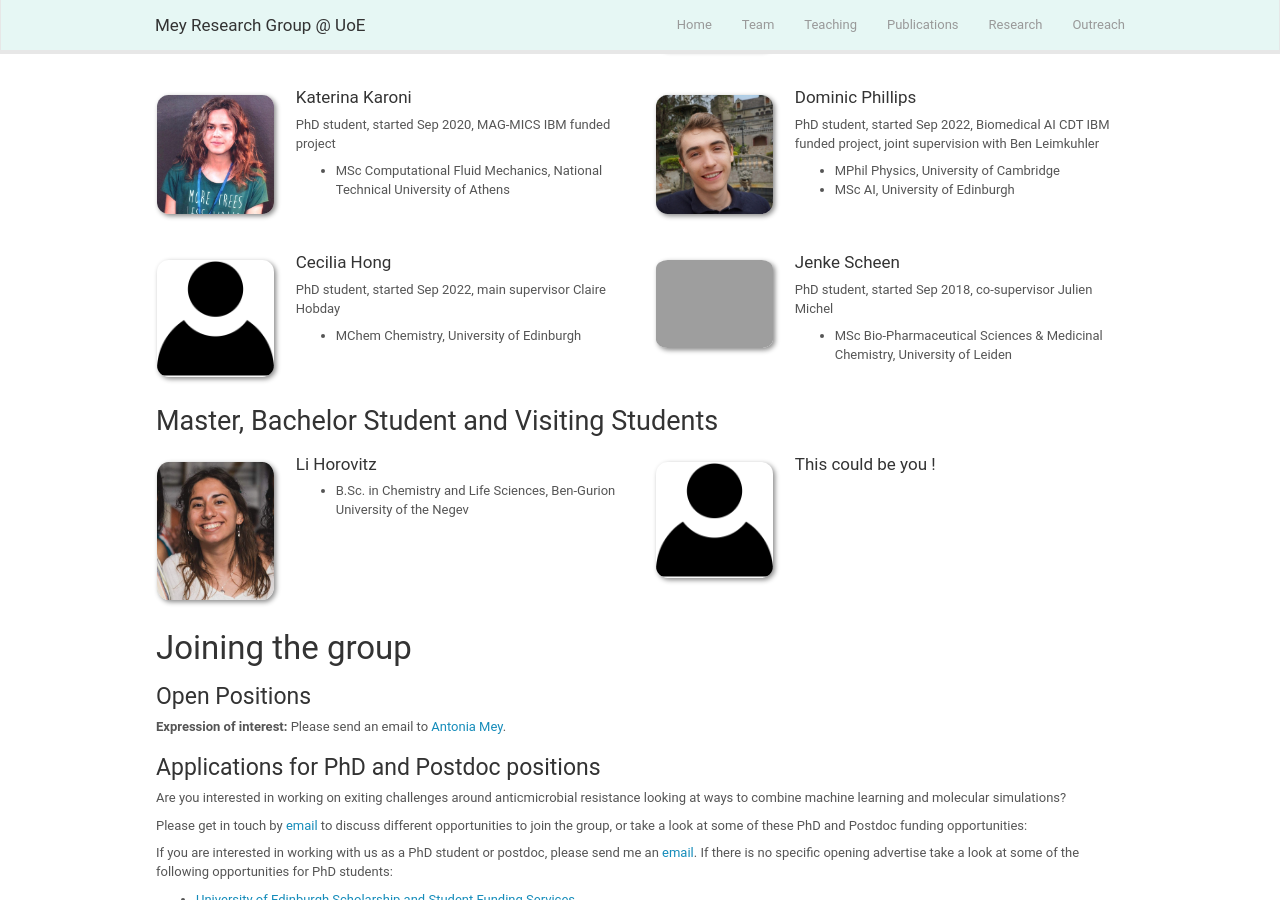
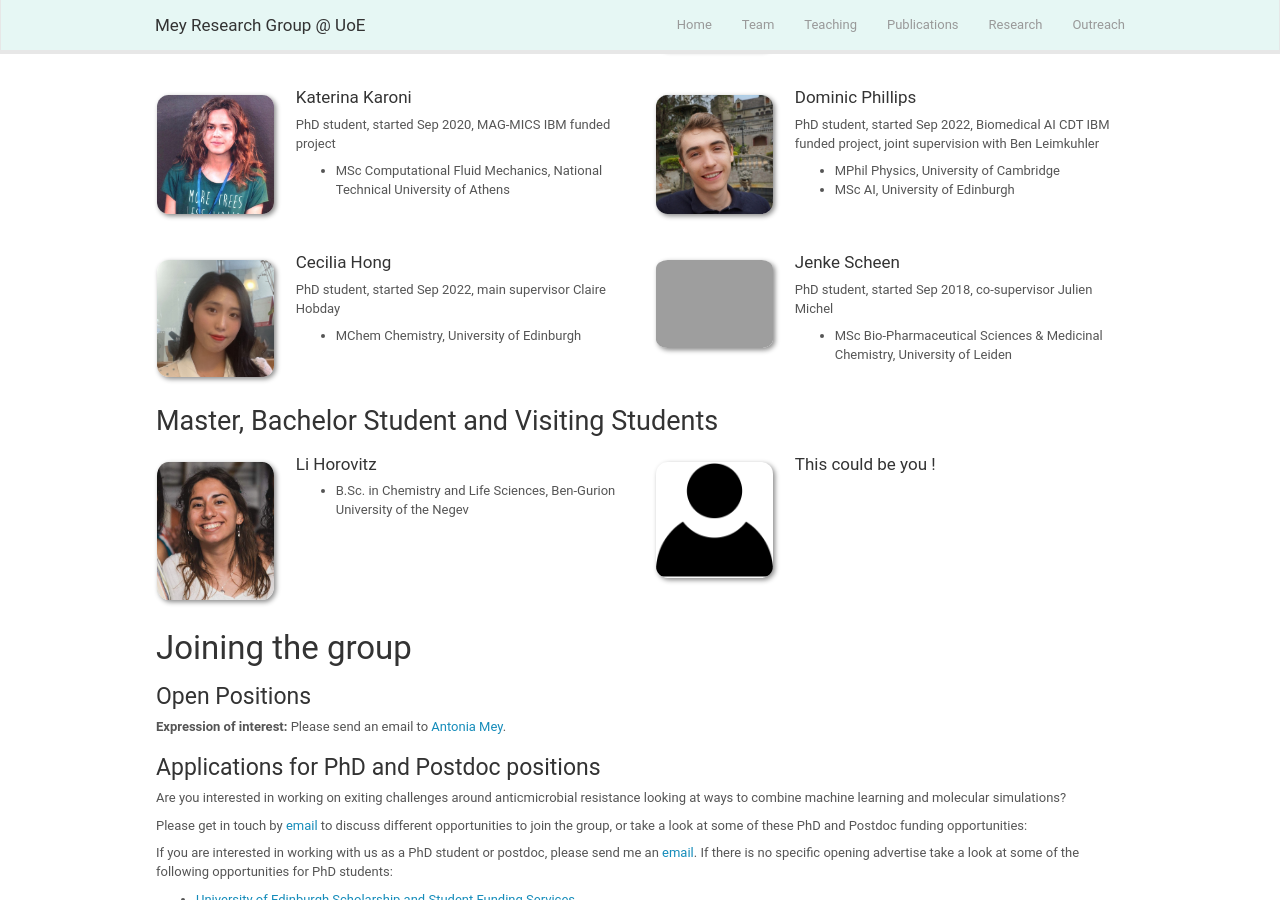
Before and after one commit to mozhu621/intellistream.github.io, a Jekyll site: the page built from _pages/team.md, in a window 1280 px wide and 900 px high, scrolled down 669 px. Built offline with Jekyll 4.4.1, drawn with Linux system fonts in a browser that asks for light colours; nearby versions of some CDN libraries.

Commit message:
updating info for cecilia

```diff
--- a/_data/team_members.yml
+++ b/_data/team_members.yml
@@ -37,7 +37,7 @@
   education2: MSc AI, University of Edinburgh
 
 - name: Cecilia Hong
-  photo: user.png
+  photo: Cecilia.jpg
   info: PhD student, started Sep 2022, main supervisor Claire Hobday
   number_educ: 1
   education1: MChem Chemistry, University of Edinburgh
```
Also changed, not shown: images/teampic/Cecilia.jpg (added).
